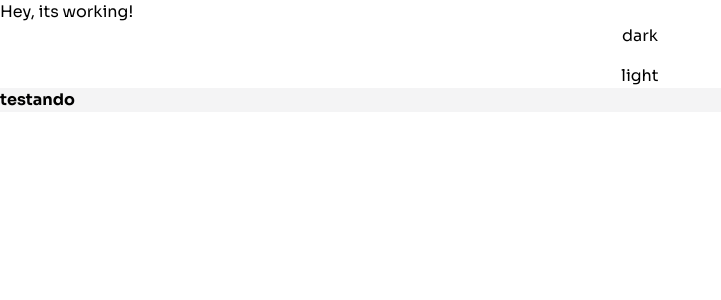
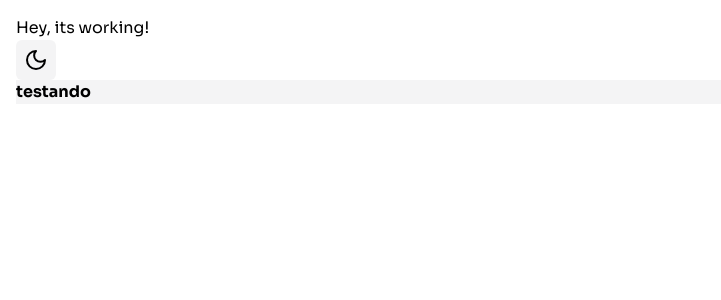
Before and after one commit to markinascimento/shirts-shop, a Next.js app: page / in a window 1280 px wide. Shown: the top 300 px of the page, without its empty margins (0-721 px from the left). Built offline with nearby package versions, Linux system fonts and the light colour scheme.

Commit message:
style: change styles in toggle button mode

```diff
--- a/package.json
+++ b/package.json
@@ -13,11 +13,14 @@
     "@testing-library/jest-dom": "^6.4.8",
     "@testing-library/react": "^16.0.0",
     "@vitejs/plugin-react": "^4.3.1",
+    "clsx": "^2.1.1",
     "jsdom": "^24.1.1",
+    "lucide-react": "^0.424.0",
     "next": "14.2.5",
     "next-themes": "^0.3.0",
     "react": "^18",
     "react-dom": "^18",
+    "tailwind-merge": "^2.4.0",
     "vitest": "^2.0.5"
   },
   "devDependencies": {
--- a/src/app/(home)/page.tsx
+++ b/src/app/(home)/page.tsx
@@ -2,7 +2,7 @@ import { ModeToggle } from "@/components/mode-toggle";
 
 export default function Home() {
   return (
-    <div className="w-full h-full dark:bg-red-5000">
+    <div className="w-full h-full p-4">
       <h1> Hey, its working! </h1>
       <ModeToggle />
 
--- a/src/components/mode-toggle.tsx
+++ b/src/components/mode-toggle.tsx
@@ -1,14 +1,24 @@
 "use client";
 
+import { Sun, Moon } from "lucide-react";
 import { useTheme } from "next-themes";
 
 export function ModeToggle() {
-  const { setTheme } = useTheme();
+  const { setTheme, theme } = useTheme();
 
   return (
-    <div className="flex flex-col gap-4">
-      <button onClick={() => setTheme("dark")}> dark </button>
-      <button onClick={() => setTheme("light")}> light </button>
+    <div>
+      <button
+        type="button"
+        onClick={() => setTheme(theme === "dark" ? "light" : "dark")}
+        className="flex items-center justify-center w-10 h-10 rounded-md bg-zinc-100 dark:bg-zinc-800"
+      >
+        {theme === "dark" ? (
+          <Sun suppressHydrationWarning />
+        ) : (
+          <Moon suppressHydrationWarning />
+        )}
+      </button>
     </div>
   );
 }
--- /dev/null
+++ b/src/utils/cn.ts
@@ -0,0 +1,6 @@
+import clsx, { ClassValue } from "clsx";
+import { twMerge } from "tailwind-merge";
+
+export function cn(...inputs: ClassValue[]) {
+  return twMerge(clsx(...inputs));
+}
```
Also changed, not shown: 1 other file (tests, documents, lock files or other folders).
